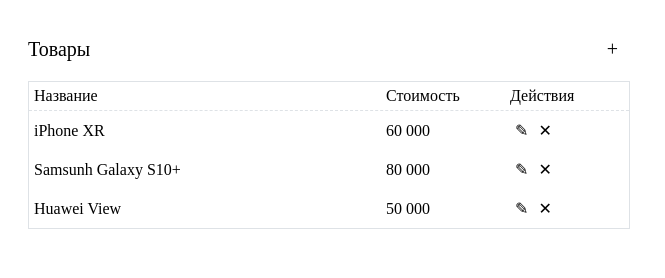
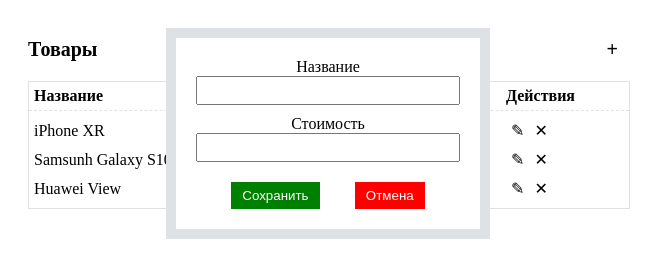
Before and after one commit to ajoq/ahj-homeworks_5-forms_5.2, a website built with webpack: page src/index.html in a window 1280 px wide. Shown: the whole page, without its empty margins (0-665 px from the left). Built offline with nearby package versions, Linux system fonts and the light colour scheme.

Commit message:
html css v2

```diff
--- a/src/css/style.css
+++ b/src/css/style.css
@@ -3,73 +3,137 @@
     box-sizing: border-box;
 }
 
-.goods {
+.products {
     width: 600px;
+    position: relative;
 }
 
-.goods-header {
+.products-header {
     display: flex;
     justify-content: space-between;
     align-items: center;
     font-size: 20px;
     margin-bottom: 10px;
+    font-weight: 600;
 }
 
-.goods-header__add {
+.products-header__add {
     cursor: pointer;
     padding: 10px;
 }
 
-.goods-list {
+.products-list {
     border: 1px solid #dee2e6;
     width: 100%;
     overflow-x: auto;
 }
 
-.goods-list__header {
+.products-list__header {
     display: flex;
     border-bottom: 1px dashed #dee2e6;
+    font-weight: 600;
 }
 
+.products-list__header,
+.products-list__items {
+    padding: 5px;
+}
 
-.goods-list__item {
+.products-list__item {
     display: flex;
 }
 
-.goods-name {
+.products-name {
     width: 60%;
 }
 
-.goods-price,
-.goods-actions {
+.products-price,
+.products-actions {
     width: 20%;
 }
 
-.goods-name,
-.goods-price,
-.goods-actions {
+.products-name,
+.products-price,
+.products-actions {
     display: flex;
     align-items: center;
-    padding: 5px;
 }
 
-.goods-actions__item {
+.products-actions__item {
     padding: 5px;
     cursor: pointer;
 }
 
+.products-actions__item:hover,
+.products-header__add:hover {
+    outline: 1px solid #dee2e6;
+}
+
+.modal {
+    /* display: none; */
+    position: absolute;
+    border: 10px solid #dee2e6;
+    background-color: #fff;
+}
+
+.form {
+    padding: 20px;
+}
+
+.modal-form__field {
+    display: flex;
+    flex-direction: column;
+    align-items: center;
+    padding-bottom: 10px;
+}
+
+#modal-form input {
+    padding: 5px;
+    min-width: 250px;
+}
+
+.modal-form__buttons {
+    display: flex;
+    justify-content: space-evenly;
+    padding-top: 10px;
+}
+
+.modal-form__buttons button {
+    padding: 5px 10px;
+    cursor: pointer;
+}
+
+.modal-form__buttons button:hover {
+    outline: 5px solid #dee2e6;
+}
+
+.modal-form__buttons_save {
+    background: green;
+    color: #fff;
+    border: 1px solid green;
+}
+
+.modal-form__buttons_reset {
+    background: red;
+    color: #fff;
+    border: 1px solid red;
+}
+
 @media (max-width: 576px) {
-    .goods {
+    .products {
         width: auto;
     }
-    .goods-header {
+    .products-header {
         flex-direction: column;
         align-items: baseline;
     }
-    .goods-list {
-        min-width: 400px;
+    .products-list {
+        min-width: 420px;
     }
-    .goods-list-responsive {
+    .products-list-responsive {
         overflow-x: auto;
     }
+    .modal {
+        left: auto;
+    }
 }
--- a/src/index.html
+++ b/src/index.html
@@ -9,41 +9,59 @@
 </head>
 <body>
     <div class="container">
-        <div class="goods">
-            <div class="goods-header">
-                <div class="goods-header__title">Товары</div>
-                <div class="goods-header__add">+</div>
+        <div class="products">
+            <div class="modal">
+                <div class="form">
+                    <form id="modal-form" action="">
+                        <div class="modal-form__field">
+                            <label for="name">Название</label>
+                            <input type="text" id="name" name="product_name">
+                        </div>
+                        <div class="modal-form__field">
+                            <label for="mail">Стоимость</label>
+                            <input type="text" id="price" name="product_price">
+                        </div>
+                        <div class="modal-form__buttons">
+                            <button class="modal-form__buttons_save" type="submit">Сохранить</button>
+                            <button class="modal-form__buttons_reset" type="reset">Отмена</button>
+                        </div>
+                    </form>
+                </div>
             </div>
-            <div class="goods-list-responsive">
-                <div class="goods-list">
-                    <div class="goods-list__header">
-                        <div class="goods-name">Название</div>
-                        <div class="goods-price">Стоимость</div>
-                        <div class="goods-actions">Действия</div>
+            <div class="products-header">
+                <div class="products-header__title">Товары</div>
+                <div class="products-header__add">+</div>
+            </div>
+            <div class="products-list-responsive">
+                <div class="products-list">
+                    <div class="products-list__header">
+                        <div class="products-name">Название</div>
+                        <div class="products-price">Стоимость</div>
+                        <div class="products-actions">Действия</div>
                     </div>
-                    <div class="goods-list__items">
-                        <div class="goods-list__item">
-                            <div class="goods-name">iPhone XR</div>
-                            <div class="goods-price">60 000</div>
-                            <div class="goods-actions">
-                                <span class="goods-actions__item">✎</span>
-                                <span class="goods-actions__item">✕</span>
+                    <div class="products-list__items">
+                        <div class="products-list__item">
+                            <div class="products-name">iPhone XR</div>
+                            <div class="products-price">60 000</div>
+                            <div class="products-actions">
+                                <span class="products-actions__item">✎</span>
+                                <span class="products-actions__item">✕</span>
                             </div>
                         </div>
-                        <div class="goods-list__item">
-                            <div class="goods-name">Samsunh Galaxy S10+</div>
-                            <div class="goods-price">80 000</div>
-                            <div class="goods-actions">
-                                <span class="goods-actions__item">✎</span>
-                                <span class="goods-actions__item">✕</span>
+                        <div class="products-list__item">
+                            <div class="products-name">Samsunh Galaxy S10+</div>
+                            <div class="products-price">80 000</div>
+                            <div class="products-actions">
+                                <span class="products-actions__item">✎</span>
+                                <span class="products-actions__item">✕</span>
                             </div>
                         </div>
-                        <div class="goods-list__item">
-                            <div class="goods-name">Huawei View</div>
-                            <div class="goods-price">50 000</div>
-                            <div class="goods-actions">
-                                <span class="goods-actions__item">✎</span>
-                                <span class="goods-actions__item">✕</span>
+                        <div class="products-list__item">
+                            <div class="products-name">Huawei View</div>
+                            <div class="products-price">50 000</div>
+                            <div class="products-actions">
+                                <span class="products-actions__item">✎</span>
+                                <span class="products-actions__item">✕</span>
                             </div>
                         </div>
                     </div>
--- a/src/js/app.js
+++ b/src/js/app.js
@@ -1,3 +1,4 @@
-export default function hello(text) {
-  return text;
-}
+const modalDiv = document.querySelector('.modal');
+const productsDiv = document.querySelector('.products');
+
+modalDiv.style.left = (productsDiv.offsetWidth / 2) - (modalDiv.offsetWidth / 2) + 'px';
```
Also changed, not shown: src/js/__tests__/tests.js (deleted, +0 -7 lines).
